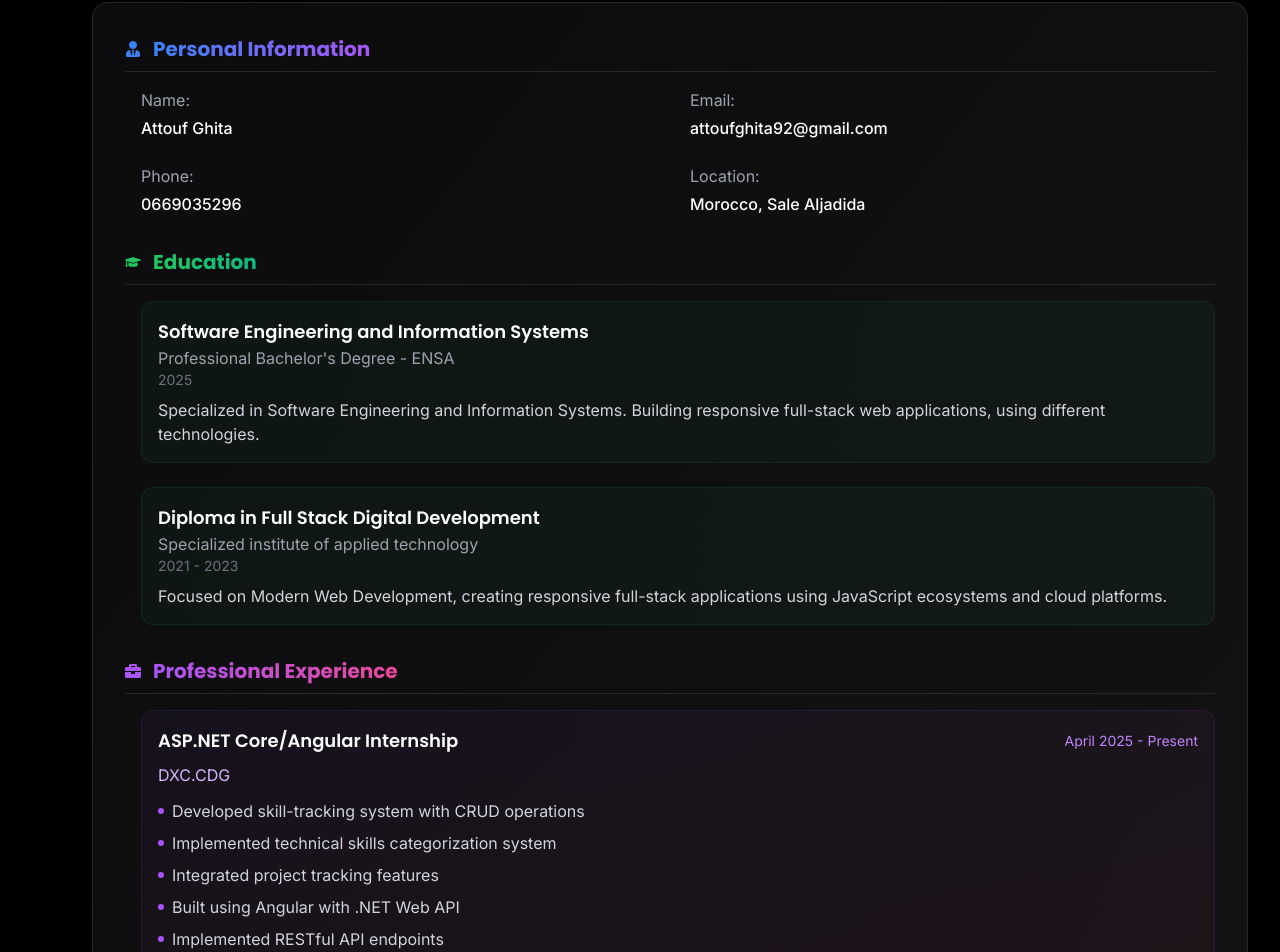
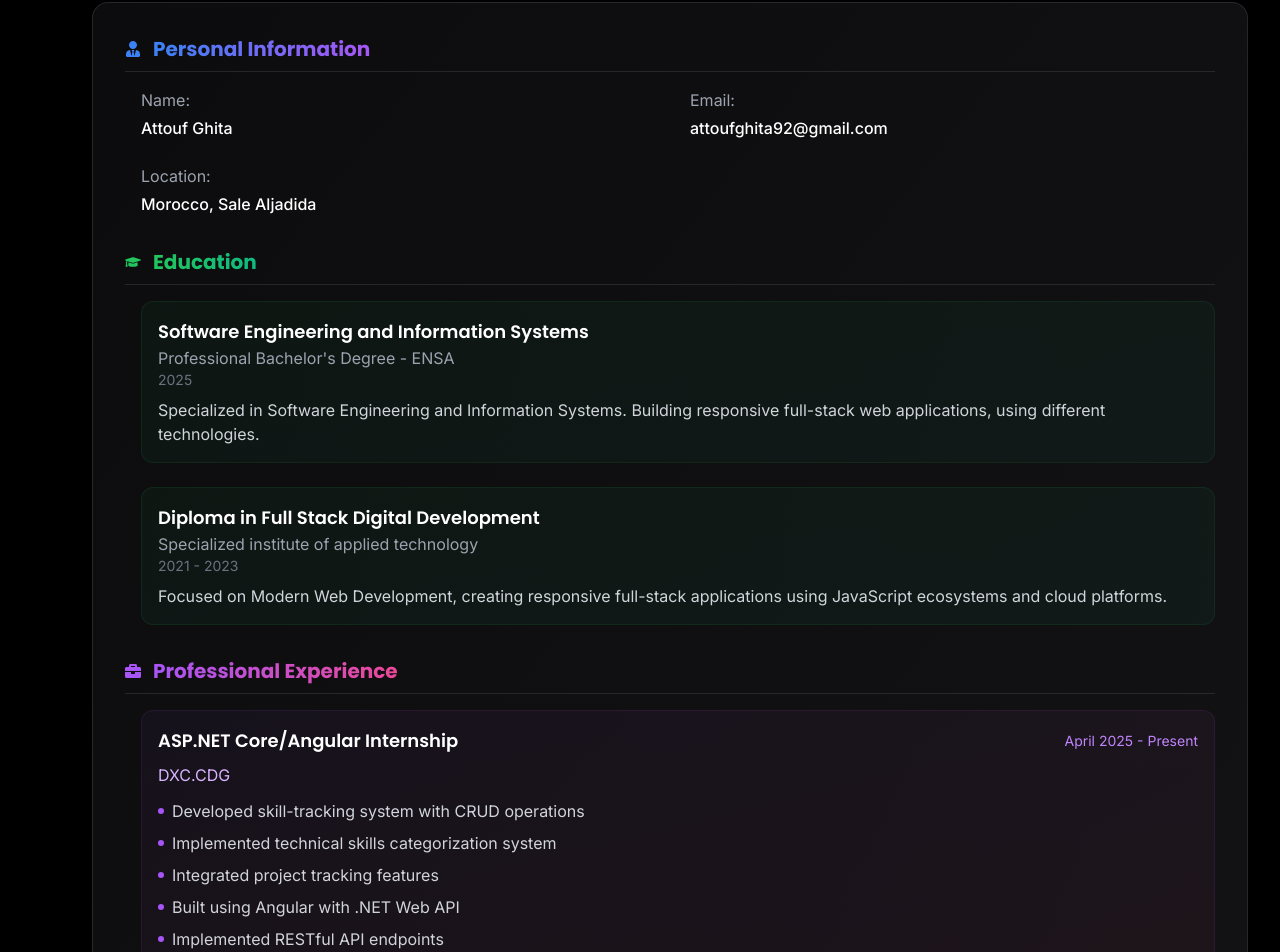
Before and after one commit to ghita-1/Ghita_Attouf, a React (Vite) app: page / in a window 1280 px wide. Shown: the part 4352-5304 px from the top of the page. Built offline with nearby package versions, Linux system fonts and the light colour scheme.

Commit message:
fix errors

```diff
--- a/src/components/shared/AIChat.jsx
+++ b/src/components/shared/AIChat.jsx
@@ -57,10 +57,10 @@ const AIChat = () => {
 
     // Professional Vibes
     if (lowerMessage.includes('tech stack')) {
-      return "Ghita’s main tech stack includes .NET, React, Angular, Node.js, and SQL.";
+      return "Ghita's main tech stack includes .NET, React, Angular, Node.js, and SQL.";
     }
     if (lowerMessage.includes('specialty')) {
-      return "Ghita’s specialty is full-stack development, building robust web applications using .NET, React, and Angular.";
+      return "Ghita's specialty is full-stack development, building robust web applications using .NET, React, and Angular.";
     }
     if (lowerMessage.includes('projects') || lowerMessage.includes('worked on')) {
       return "Ghita has worked on several notable projects, including a Car Rental System and an Islamic App. Each project showcases her skills in full-stack development and her ability to tackle complex challenges.";
@@ -244,7 +244,7 @@ const AIChat = () => {
       </AnimatePresence>
 
       {/* Custom Scrollbar Styles */}
-      <style jsx global>{`
+      <style>{`
         .custom-scrollbar::-webkit-scrollbar {
           width: 6px;
         }
--- a/src/main.jsx
+++ b/src/main.jsx
@@ -7,7 +7,7 @@ import { ThemeProvider } from './context/ThemeContext'
 
 createRoot(document.getElementById('root')).render(
   <StrictMode>
-    <BrowserRouter>
+    <BrowserRouter future={{ v7_startTransition: true, v7_relativeSplatPath: true }}>
       <ThemeProvider>
         <App />
       </ThemeProvider>
--- a/src/pages/Resume.jsx
+++ b/src/pages/Resume.jsx
@@ -72,15 +72,7 @@ const Resume = () => {
                     transition={{ duration: 0.5, delay: 0.5 }}
                     className="space-y-1"
                   >
-                    <p className="text-gray-400">Phone:</p>
-                    <p className="font-medium text-white">0669035296</p>
-                  </motion.div>
-                  <motion.div
-                    initial={{ opacity: 0, x: -20 }}
-                    animate={{ opacity: 1, x: 0 }}
-                    transition={{ duration: 0.5, delay: 0.6 }}
-                    className="space-y-1"
-                  >
+
                     <p className="text-gray-400">Location:</p>
                     <p className="font-medium text-white">Morocco, Sale Aljadida</p>
                   </motion.div>
```
